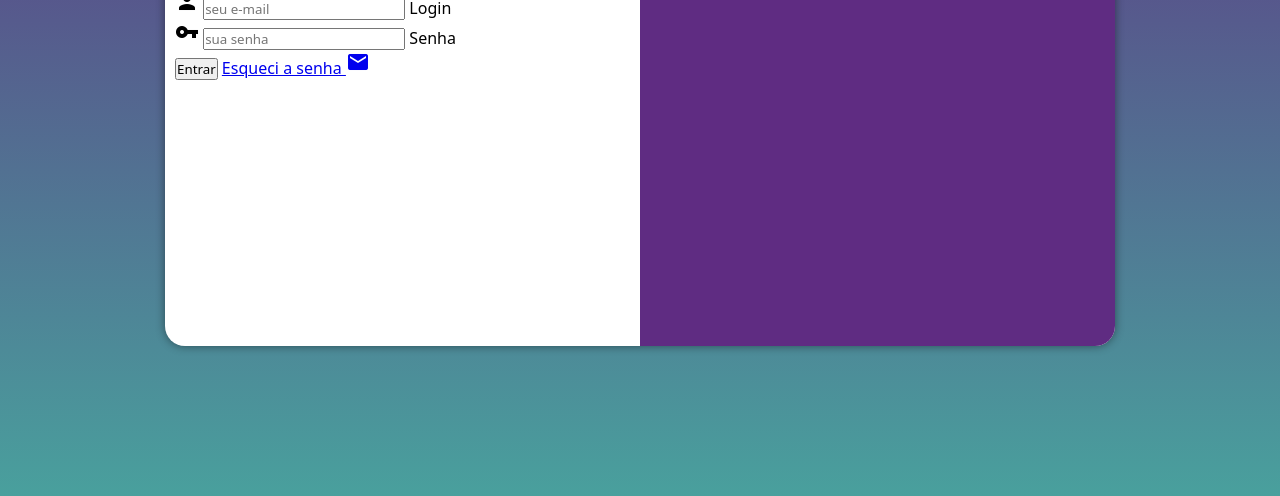
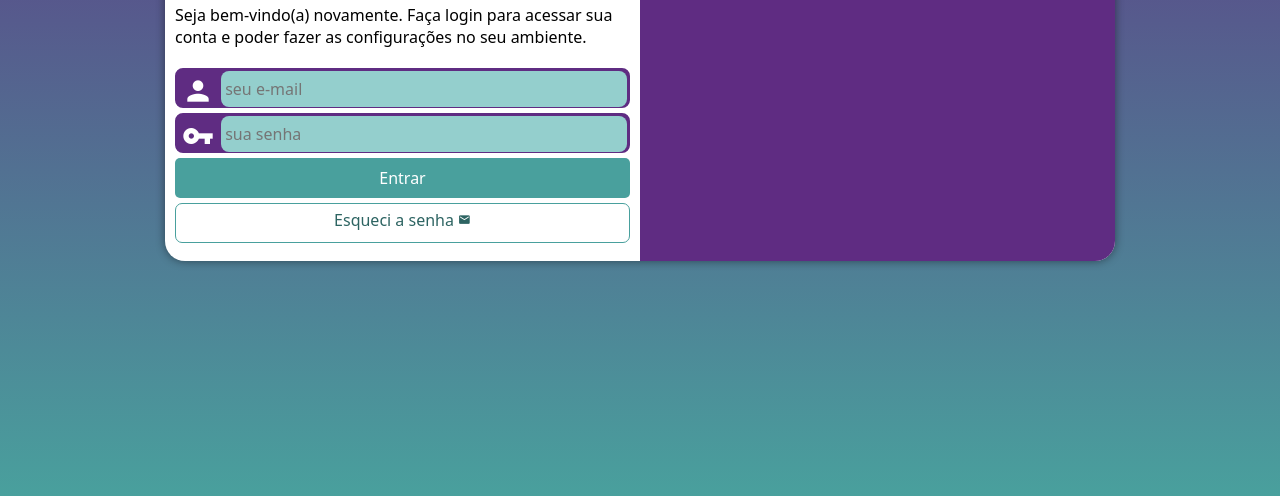
Before and after one commit to MafraFernando/projeto-login, a plain HTML site: page index.html in a window 1280 px wide. Shown: the part 304-800 px from the top of the page. Drawn offline with Linux system fonts and the light colour scheme.

Commit message:
finalizado formulário do projeto login

```diff
--- a/estilos/media-query.css
+++ b/estilos/media-query.css
@@ -10,11 +10,12 @@ Grandes telas: acima de 1200px
  */
 
  @media screen and (min-width: 768px) and (max-width: 992px) {
-    body {
+     body { /*configuração para tablet */
         background-image: linear-gradient(to top, #49a09d, #5f2c82);
     }
     section#login {
-        width: 90vw;
+        width: 80vw;
+        height: 280px;
     }
     section#login > div#imagem {
         float: left;
@@ -28,11 +29,12 @@ Grandes telas: acima de 1200px
  }
 
  @media screen and (min-width: 992px) {
-    body {
+    body {  /*configuração telas grandes */
         background-image: linear-gradient(to top, #49a09d, #5f2c82);
     }
     section#login {
         width: 950px;
+        height: 330px;
     }
     section#login > div#imagem {
         float: right;
@@ -48,6 +50,7 @@ Grandes telas: acima de 1200px
 
     }
     div#formulario > p {
-        font-size: 1.2em;
+        font-size: 1em;
+        margin: 20px 0px;
     }
  }
--- a/estilos/style.css
+++ b/estilos/style.css
@@ -28,14 +28,14 @@ section#login {
     position: absolute;
     top: 50%;
     left: 50%;
-    transform: translate(-50%, -50%);
     overflow: hidden;
     background-color: white;
-    width: 250px;
+    width: 260px;
     height: 500px;
     border-radius: 20px;
     box-shadow: 0px 0px 10px rgba(0, 0, 0, 0.450);
 
+    transform: translate(-50%, -50%);
     transition: width .3s, height .3s;
     -o-transition-timing-function: ease;
 }
@@ -61,3 +61,73 @@ div#formulario > h1 {
 div#formulario > p {
     font-size: 0.8em;
 }
+form > div.campo {
+    background-color: #5f2c82;
+    border: 2px solid #5f2c82;
+    display: block;
+    width: 100%;
+    height: 40px;
+    border-radius: 8px;
+    margin: 5px 0px;
+}
+div.campo > label {
+    display: none;
+}
+div.campo > i {
+    color: white;
+    /* background-color: black; */
+    font-size: 2em;
+    width: 40px;
+    padding: 5px;
+}
+div.campo > input {
+    background-color: #94cfcd;
+    font-size: 1em;
+    width: calc(100% - 45px);
+    height: 100%;
+    border: 0px;
+    border-radius: 8px;
+    padding: 4px;
+    transform: translateY(-12px);
+}
+div.campo > input:focus-within {
+    background-color: white;
+}
+
+form > input[type=submit] {
+    display: block;
+    font-size: 1em;
+    width: 100%;
+    height: 40px;
+    background-color: #49a09d;
+    color: white;
+    border: none;
+    border-radius: 5px;
+    cursor: pointer;
+}
+
+form > input[type=submit]:hover {
+    background-color: #275553;
+}
+
+form > a.botao {
+    display: block;
+    text-align: center;
+    font-size: 1em;
+    width: 100%;
+    height: 40px;
+    padding-top: 5px;
+    margin-top: 5px;
+    background-color: white;
+    color: #2d6462;
+    border: 1px solid #49a09d;
+    border-radius: 7px;
+    text-decoration: none;
+}
+form > a.botao:hover {
+    background-color: #6cd3cf;
+}
+
+form > a.botao > i {
+    font-size: 0.8em;
+}
--- a/index.html
+++ b/index.html
@@ -29,7 +29,7 @@
                         <label for="isenha">Senha</label>
                     </div>
                     <input type="submit" value="Entrar">
-                    <a href="esqueci.html">Esqueci a senha <i class="material-icons">mail</i></a>
+                    <a href="esqueci.html" class="botao">Esqueci a senha <i class="material-icons">mail</i></a>
                 </form>
             </div>
         </section>
```
